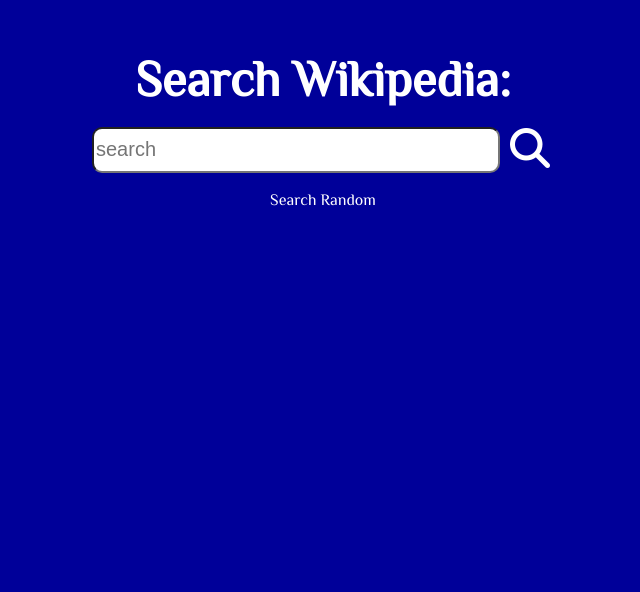
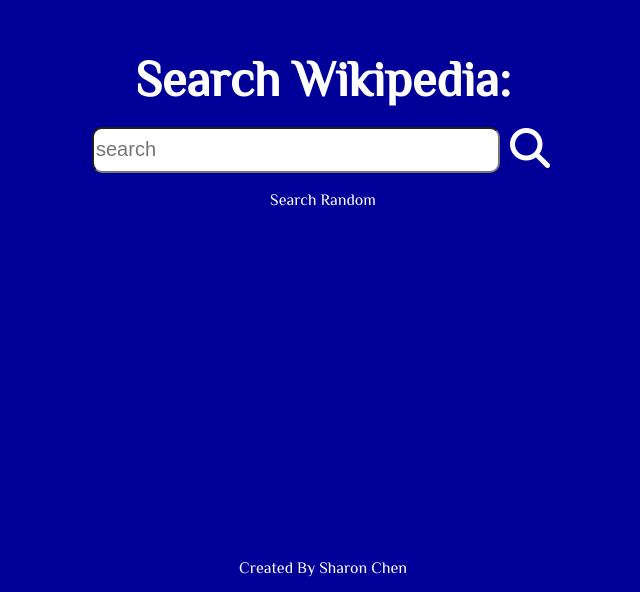
Before and after one commit to sharonchen9593/Wikipedia-Viewer, a plain HTML site: page index.html in a window 1280 px wide. Shown: the part 208-800 px from the top of the page, without its empty margins (317-957 px from the left). Drawn offline with Linux system fonts and the light colour scheme.

Commit message:
added footer

```diff
--- a/index.html
+++ b/index.html
@@ -22,5 +22,6 @@
 
     </div>
 
+    <footer> Created By Sharon Chen </footer>
   </body>
 </html>
--- a/style.css
+++ b/style.css
@@ -66,3 +66,11 @@ a {
   padding: 0;
   font-size: 18px;
 }
+
+footer {
+  position: absolute;
+  right: 0;
+  bottom: 0;
+  left: 0;
+  padding: 10px;
+}
```
